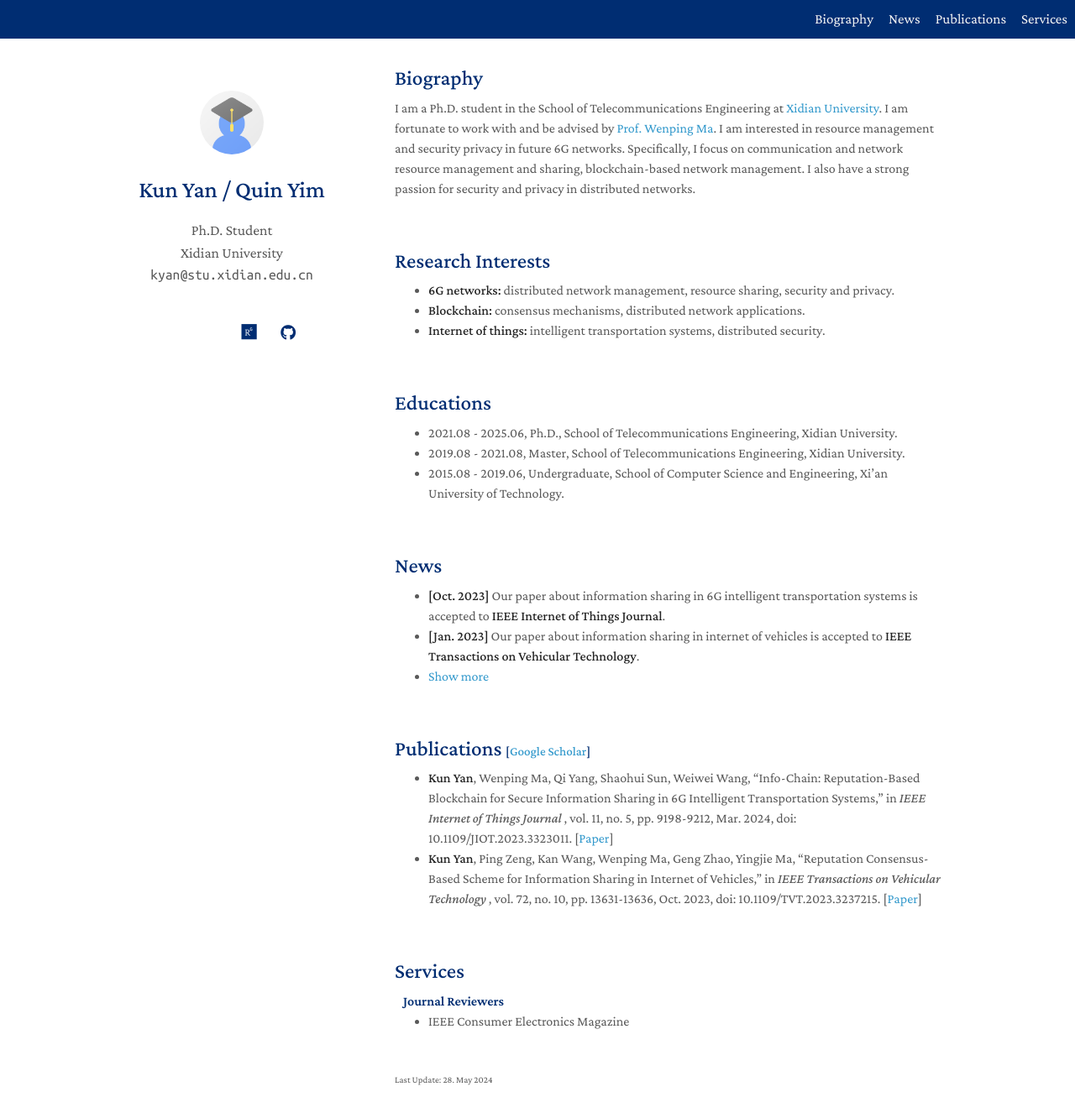
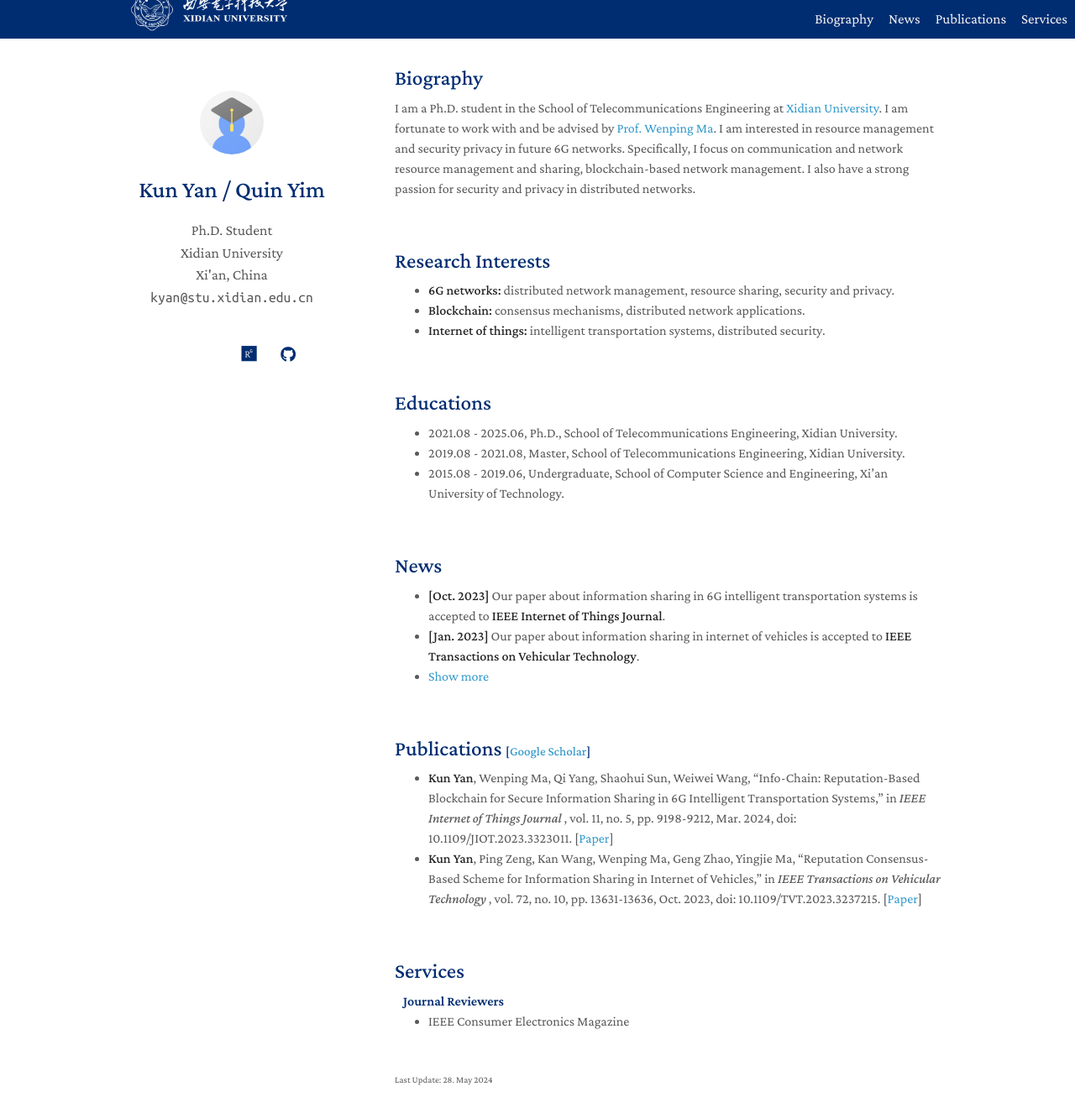
Before and after one commit to QuinYim/quinyim.github.io, a Jekyll site: the page built from index.md, in a window 1280 px wide and 1347 px high. Shown: the top 1332 px of the window at 84% size. Built offline with Jekyll 4.4.1, drawn with Linux system fonts in a browser that asks for light colours; a style sheet for code colours, icons or effects is not loaded.

Commit message:
First Commit

```diff
--- a/_layouts/homepage.html
+++ b/_layouts/homepage.html
@@ -60,7 +60,7 @@
 
     <div class="topnav">
 
-      <!-- <a href="{{ site.affiliation_link }}"><img width="190" src="{{ site.affiliation_logo }}"></a> -->
+      <a href="{{ site.affiliation_link }}"><img width="190" src="{{ site.affiliation_logo }}"></a>
 
       <div id="myLinks">
       {% include navigation.md %}
@@ -111,6 +111,10 @@
         {% endif %} -->
         {% if site.affiliation %}
         <affiliation style="font-size:1.10rem;">{{ site.affiliation }}</affiliation>
+        <br>
+        {% endif %}
+        {% if site.location %}
+        <location style="font-size:1.10rem;">{{ site.location }}</location>
         <br>
         {% endif %}
         {% if site.email %}
```
